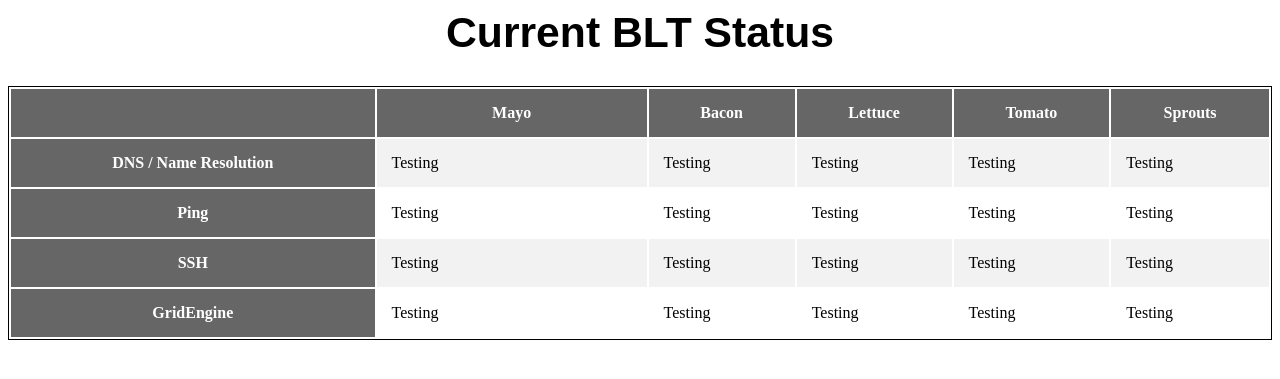
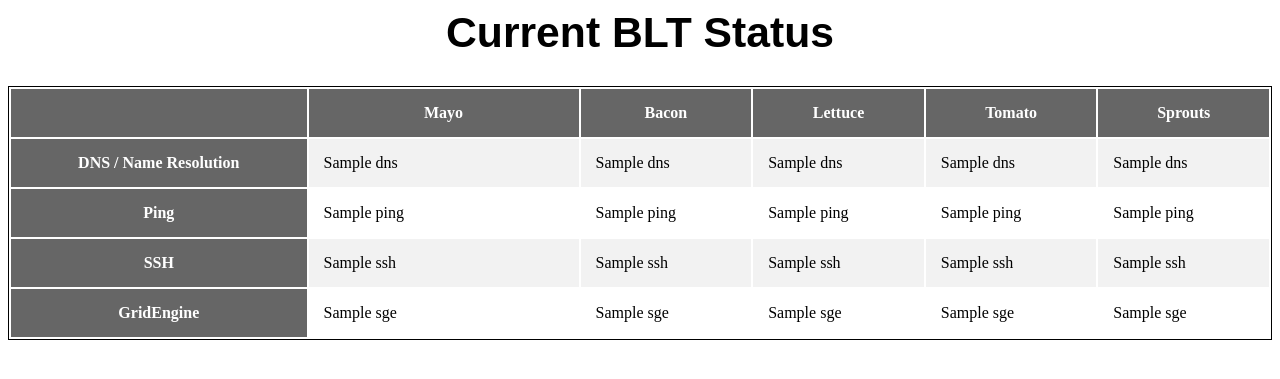
Before and after one commit to benhg/blt-uptime-monitor, a Flask app: template templates/status.html in a window 1280 px wide. Shown: the top 379 px of the page. Run offline with Flask 2, Linux system fonts and the light colour scheme; the template is opened without the code that fills it: most values are stand-ins (such as "Sample title", 1, 10 or a date in 2020); some libraries are stand-ins or nearby versions.

Commit message:
making it work

```diff
--- a/app.py
+++ b/app.py
@@ -1,13 +1,8 @@
-from flask import Flask, render_template, request, redirect, session, url_for, send_file
-import requests
-import json
-import yaml
-try:
-    from yaml import CLoader as Loader, CDumper as Dumper
-except ImportError:
-    from yaml import Loader, Dumper
-import json
-import base64
+from flask import Flask, render_template
+
+import os
+import socket
+import subprocess
 
 app = Flask(__name__)
 
@@ -17,6 +12,7 @@ app.secret_key = b'\x9b4\xf8%\x1b\x90\x0e[?\xbd\x14\x7fS\x1c\xe7Y\xd8\x1c\xf9\xd
 
 nodes_list = ["mayo", "bacon", "lettuce", "tomato", "sprouts"]
 services_list = ["dns", "ping", "ssh", "sge"]
+os.environ["SGE_ROOT"] = '/local/cluster/sge'
 
 
 @app.route('/')
@@ -29,4 +25,46 @@ services_list = ["dns", "ping", "ssh", "sge"]
 @app.route('/status')
 def hello_world():
     """Home Page"""
-    return render_template("status.html")
+    status = {}
+    for node in nodes_list:
+        status[node] = {}
+        for service in services_list:
+            status[node][service] = get_status(node, service)
+
+    return render_template("status.html", status=status)
+
+
+def get_status(node, service):
+    if node == "mayo":
+        return "up"
+    if service == "ping":
+        if ping_return_code(node) == 0:
+            return "up"
+        return "down"
+    elif service == "dns":
+        try:
+            socket.gethostbyname(node)
+            return 'up'
+        except socket.error:
+            return 'down'
+    elif service == 'ssh':
+        return "up"
+    elif service == "sge":
+        status_message = os.popen(
+            "qping -info {} 6445 execd 1".format(node)).read()
+        for line in status_message.split("\n"):
+            if "status:" in line:
+                if "0" in line:
+                    return "up"
+        return "down"
+
+
+def ping_return_code(hostname):
+    """Use the ping utility to attempt to reach the host. We send 5 packets
+    ('-c 5') and wait 3 milliseconds ('-W 3') for a response. The function
+    returns the return code from the ping utility.
+    """
+    ret_code = subprocess.call(['ping', '-c', '1', '-W', '2', hostname],
+                               stdout=open(os.devnull, 'w'),
+                               stderr=open(os.devnull, 'w'))
+    return ret_code
--- a/templates/status.html
+++ b/templates/status.html
@@ -43,8 +43,10 @@
  .concern{text-align: right;}
  .up{  background-color: #4CAF50;
      color: white;}
- .unknown{}
- .down{}
+ .unknown{
+ }
+ .down{background-color: #ff6961;
+     color: white;}
 
 </style>
 <title>BLT Status</title>
@@ -61,34 +63,36 @@
   </tr>
   <tr>
     <th class="pride-header" id="Logan-concern">DNS / Name Resolution</th>
-    <td class="pride" id="Giacomo-pride">Testing</td>
-    <td class="pride" id="Giacomo-pride">Testing</td>
-    <td class="pride" id="Giacomo-pride">Testing</td>
-    <td class="pride" id="Giacomo-pride">Testing</td>
-    <td class="pride" id="Giacomo-pride">Testing</td>
+    <td class="pride {{ status['mayo']['dns'] }}" id="Giacomo-pride">{{ status['mayo']['dns'] }}</td>
+    <td class="pride {{ status['bacon']['dns'] }}" id="Giacomo-pride">{{ status['bacon']['dns'] }}</td>
+    <td class="pride {{ status['lettuce']['dns'] }}" id="Giacomo-pride">{{ status['lettuce']['dns'] }}</td>
+    <td class="pride {{ status['tomato']['dns'] }}" id="Giacomo-pride">{{ status['tomato']['dns'] }}</td>
+    <td class="pride {{ status['sprouts']['dns'] }}" id="Giacomo-pride">{{ status['sprouts']['dns'] }}</td>
   </tr>
   <tr>
-    <th class="pride-header" id="Logan-concern">Ping</th>
-    <td class="pride" id="Giacomo-pride">Testing</td>
-    <td class="pride" id="Giacomo-pride">Testing</td>
-    <td class="pride" id="Giacomo-pride">Testing</td>
-    <td class="pride" id="Giacomo-pride">Testing</td>
-    <td class="pride" id="Giacomo-pride">Testing</td>
+      <th class="pride-header" id="Logan-concern">Ping</th>
+      <td class="pride {{ status['mayo']['ping'] }}" id="Giacomo-pride">{{ status['mayo']['ping'] }}</td>
+      <td class="pride {{ status['bacon']['ping'] }}" id="Giacomo-pride">{{ status['bacon']['ping'] }}</td>
+      <td class="pride {{ status['lettuce']['ping'] }}" id="Giacomo-pride">{{ status['lettuce']['ping'] }}</td>
+      <td class="pride {{ status['tomato']['ping'] }}" id="Giacomo-pride">{{ status['tomato']['ping'] }}</td>
+      <td class="pride {{ status['sprouts']['ping'] }}" id="Giacomo-pride">{{ status['sprouts']['ping'] }}</td>
   </tr>
-    <th class="pride-header" id="Logan-concern">SSH</th>
-    <td class="pride" id="Giacomo-pride">Testing</td>
-    <td class="pride" id="Giacomo-pride">Testing</td>
-    <td class="pride" id="Giacomo-pride">Testing</td>
-    <td class="pride" id="Giacomo-pride">Testing</td>
-    <td class="pride" id="Giacomo-pride">Testing</td>
+  <th class="pride-header" id="Logan-concern">SSH</th>
+
+  <td class="pride {{ status['mayo']['ssh'] }}" id="Giacomo-pride">{{ status['mayo']['ssh'] }}</td>
+  <td class="pride {{ status['bacon']['ssh'] }}" id="Giacomo-pride">{{ status['bacon']['ssh'] }}</td>
+  <td class="pride {{ status['lettuce']['ssh'] }}" id="Giacomo-pride">{{ status['lettuce']['ssh'] }}</td>
+  <td class="pride {{ status['tomato']['ssh'] }}" id="Giacomo-pride">{{ status['tomato']['ssh'] }}</td>
+  <td class="pride {{ status['sprouts']['ssh'] }}" id="Giacomo-pride">{{ status['sprouts']['ssh'] }}</td>
   </tr>
   </tr>
-    <th class="pride-header" id="Logan-concern">GridEngine</th>
-    <td class="pride" id="Giacomo-pride">Testing</td>
-    <td class="pride" id="Giacomo-pride">Testing</td>
-    <td class="pride" id="Giacomo-pride">Testing</td>
-    <td class="pride" id="Giacomo-pride">Testing</td>
-    <td class="pride" id="Giacomo-pride">Testing</td>
+  <th class="pride-header" id="Logan-concern">GridEngine</th>
+
+  <td class="pride {{ status['mayo']['sge'] }}" id="Giacomo-pride">{{ status['mayo']['sge'] }}</td>
+  <td class="pride {{ status['bacon']['sge'] }}" id="Giacomo-pride">{{ status['bacon']['sge'] }}</td>
+  <td class="pride {{ status['lettuce']['sge'] }}" id="Giacomo-pride">{{ status['lettuce']['sge'] }}</td>
+  <td class="pride {{ status['tomato']['sge'] }}" id="Giacomo-pride">{{ status['tomato']['sge'] }}</td>
+  <td class="pride {{ status['sprouts']['sge'] }}" id="Giacomo-pride">{{ status['sprouts']['sge'] }}</td>
   </tr>
 </table>
 
```
Also changed, not shown: 1 other file.
